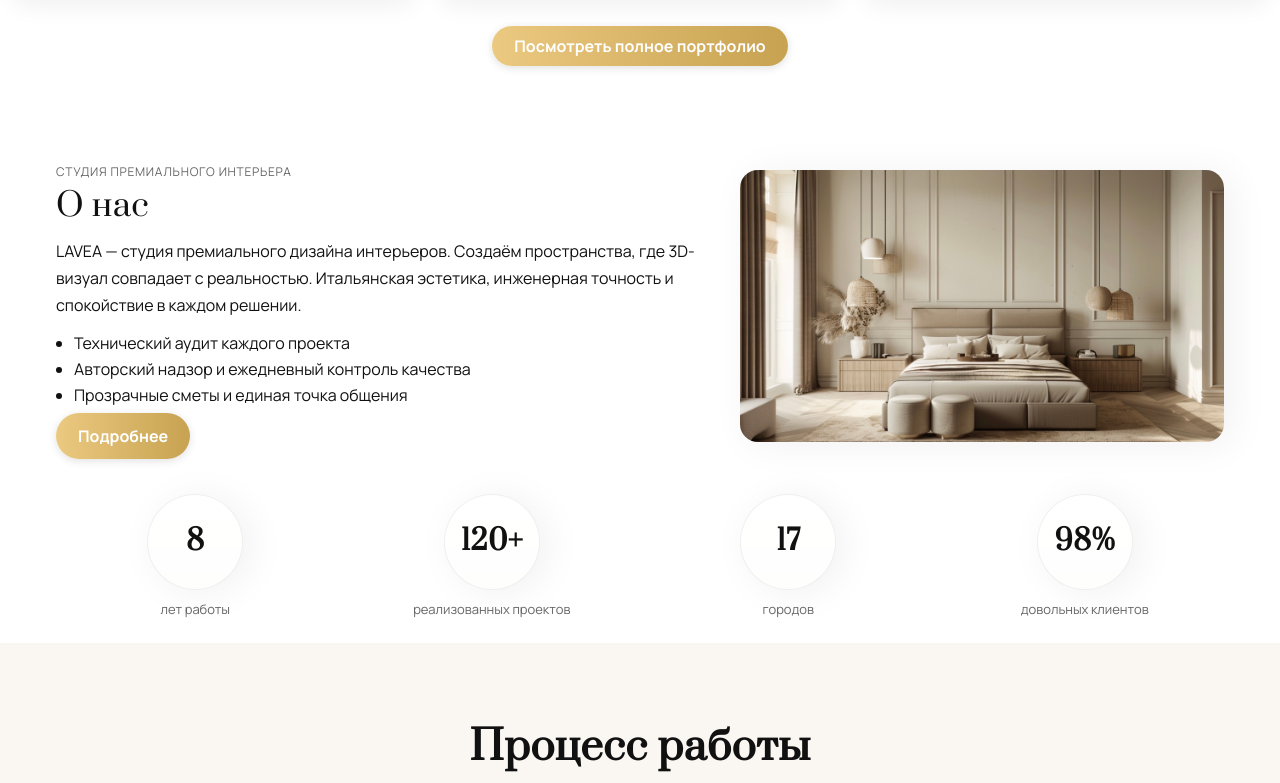
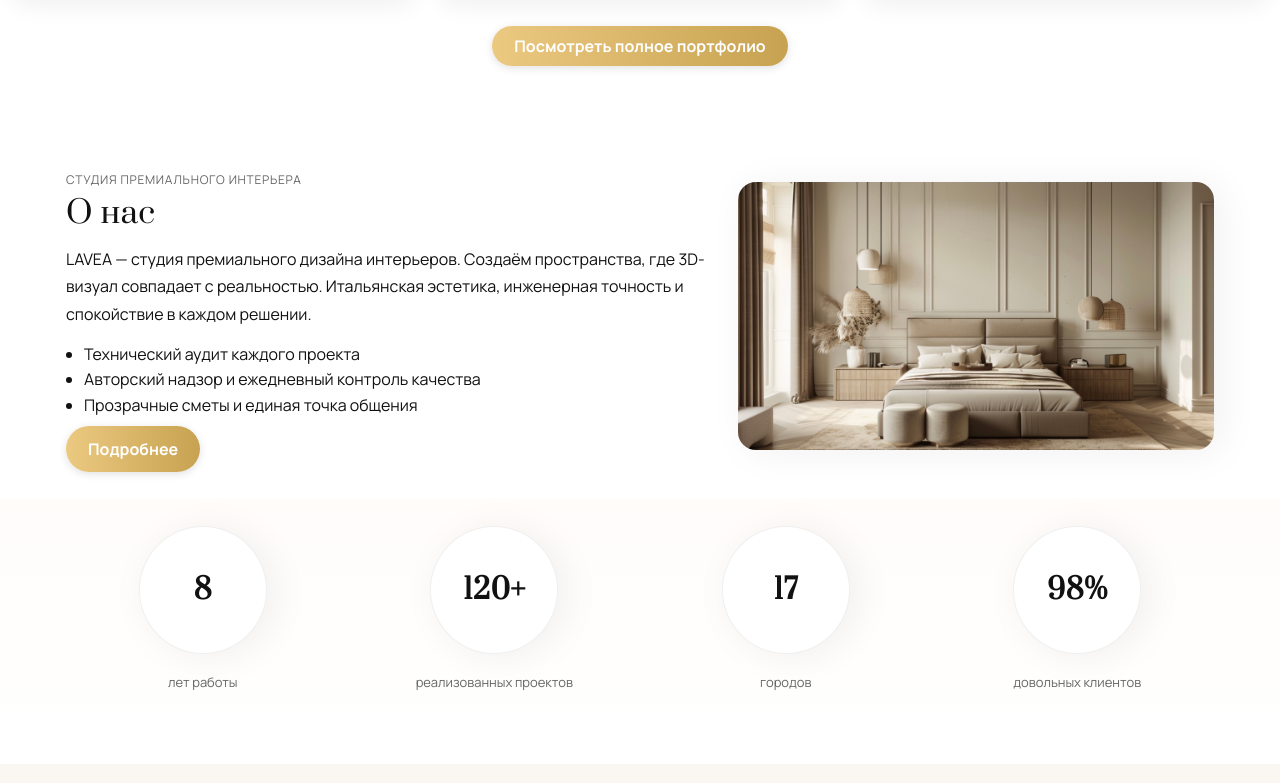
Before and after one commit to ankakisis-cloud/lavea-site, a Next.js app: page / in a window 1280 px wide. Shown: the part 1376-2159 px from the top of the page. Built offline with nearby package versions, Linux system fonts and the light colour scheme.

Commit message:
Update lavea-additions.css

```diff
--- a/styles/lavea-additions.css
+++ b/styles/lavea-additions.css
@@ -224,12 +224,15 @@
 @media (max-width: 760px) {
   .aboutStatsLavea__inner { grid-template-columns: repeat(2, 1fr); gap: 16px; }
 }
-/* === О нас (главная) — фикс лэйаута и размера изображения === */
-.aboutShort {
-  padding: 48px 0 16px;
+/* ===== Контейнер как у портфолио (вровень по ширине) ===== */
+:root{
+  --container: 1180px; /* совпадает с .header_container в globals.css */
 }
-.aboutShort__inner {
-  max-width: 1200px;
+
+/* ===== О нас — секция ===== */
+.aboutShort{ padding: 56px 0 8px; }
+.aboutShort__inner{
+  max-width: var(--container);
   margin: 0 auto;
   padding: 0 16px;
   display: grid;
@@ -238,62 +241,83 @@
   align-items: center;
 }
 
-.aboutShort__text .kicker {
+/* Заголовок как у «Портфолио» (тот же шрифт/цвет/масштаб) */
+.aboutShort .kicker{
   color: var(--ink-soft, #666);
   letter-spacing: .06em;
   text-transform: uppercase;
   font-size: 12px;
   margin-bottom: 6px;
 }
-.aboutShort__text h2 {
+.aboutShort__title{
   font-family: var(--font-heading);
-  margin: 0 0 12px;
+  color: var(--ink, #111);
+  font-size: clamp(26px, 2.4vw, 36px);
+  line-height: 1.2;
+  margin: 0 0 14px;
 }
-.aboutShort__lead {
-  margin: 0 0 12px;
-  color: var(--ink, #111);
-  line-height: 1.7;
+
+.aboutShort__lead{ margin: 0 0 14px; line-height: 1.7; color: var(--ink, #111); }
+.aboutShort__list{ margin: 0 0 18px 0; padding-left: 18px; }
+.aboutShort__actions{ margin-top: 6px; }
+
+/* Правая колонка — изображение не «раздувается» */
+.aboutShort__media{ position: relative; width: 100%; max-width: 560px; justify-self: end; }
+.aboutShort__media img{
+  display: block; width: 100%; height: auto;
+  max-height: 360px; object-fit: cover; object-position: center;
+  border-radius: 18px; box-shadow: var(--shadow, 0 8px 32px rgba(0,0,0,.06));
 }
-.aboutShort__list {
-  margin: 0 0 16px 0;
-  padding-left: 18px;
+
+/* ===== Кружки статистики в стиле LAVEA ===== */
+.aboutStatsLavea{
+  padding: 28px 0 56px;
+  background:
+    linear-gradient(0deg, rgba(255,255,255,0) 0%, rgba(255,245,235,0.25) 100%); /* мягкая подложка */
 }
-.aboutShort__actions { margin-top: 6px; }
+.aboutStatsLavea__inner{
+  max-width: var(--container);
+  margin: 0 auto;
+  padding: 0 16px;
+  display: grid;
+  grid-template-columns: repeat(4, 1fr);
+  gap: 18px;
+}
+.aboutStatsLavea__item{ text-align: center; }
 
-/* Медиа-колонка, чтобы картинка не «раздувалась» */
-.aboutShort__media {
-  position: relative;
-  width: 100%;
-  max-width: 560px;          /* верхний предел ширины картинки */
-  justify-self: end;         /* прилипает к правому краю колонки */
-}
-.aboutShort__media img {
-  display: block;
-  width: 100%;
-  height: auto;
-  max-height: 360px;         /* верхний предел высоты */
-  object-fit: cover;
-  object-position: center;
-  border-radius: 18px;
+.aboutStatsLavea__circle{
+  display: inline-grid;
+  place-items: center;
+  width: 128px; height: 128px;           /* единый размер */
+  border-radius: 999px;
+  background: #fff;
+  border: 1px solid rgba(0,0,0,.06);
   box-shadow: var(--shadow, 0 8px 32px rgba(0,0,0,.06));
 }
+.aboutStatsLavea__num{
+  font-family: var(--font-heading);
+  font-size: clamp(22px, 2.2vw, 32px);
+  color: var(--ink, #111);
+}
+.aboutStatsLavea__label{
+  margin-top: 10px;
+  font-size: 13px;
+  color: var(--ink-soft, #666);
+  line-height: 1.35;
+}
 
-/* Адаптив */
-@media (max-width: 980px) {
-  .aboutShort__inner {
-    grid-template-columns: 1fr;   /* в столбик */
-    gap: 18px;
-  }
-  .aboutShort__media {
-    order: -1;                    /* картинка над текстом */
-    max-width: 680px;
-    margin: 0 auto;
-  }
-  .aboutShort__media img {
-    max-height: 320px;
-  }
+/* ===== Адаптив ===== */
+@media (max-width: 980px){
+  .aboutShort__inner{ grid-template-columns: 1fr; gap: 18px; }
+  .aboutShort__media{ order: -1; max-width: 680px; margin: 0 auto; }
+  .aboutShort__media img{ max-height: 320px; }
+
+  .aboutStatsLavea__inner{ grid-template-columns: repeat(2, 1fr); gap: 16px; }
 }
-@media (max-width: 640px) {
-  .aboutShort { padding: 36px 0 8px; }
-  .aboutShort__media img { max-height: 260px; }
+@media (max-width: 560px){
+  .aboutShort{ padding: 40px 0 4px; }
+  .aboutShort__media img{ max-height: 260px; }
+
+  .aboutStatsLavea__inner{ grid-template-columns: 1fr 1fr; }
+  .aboutStatsLavea__circle{ width: 104px; height: 104px; } /* тот же единый, но мобильный */
 }
```
